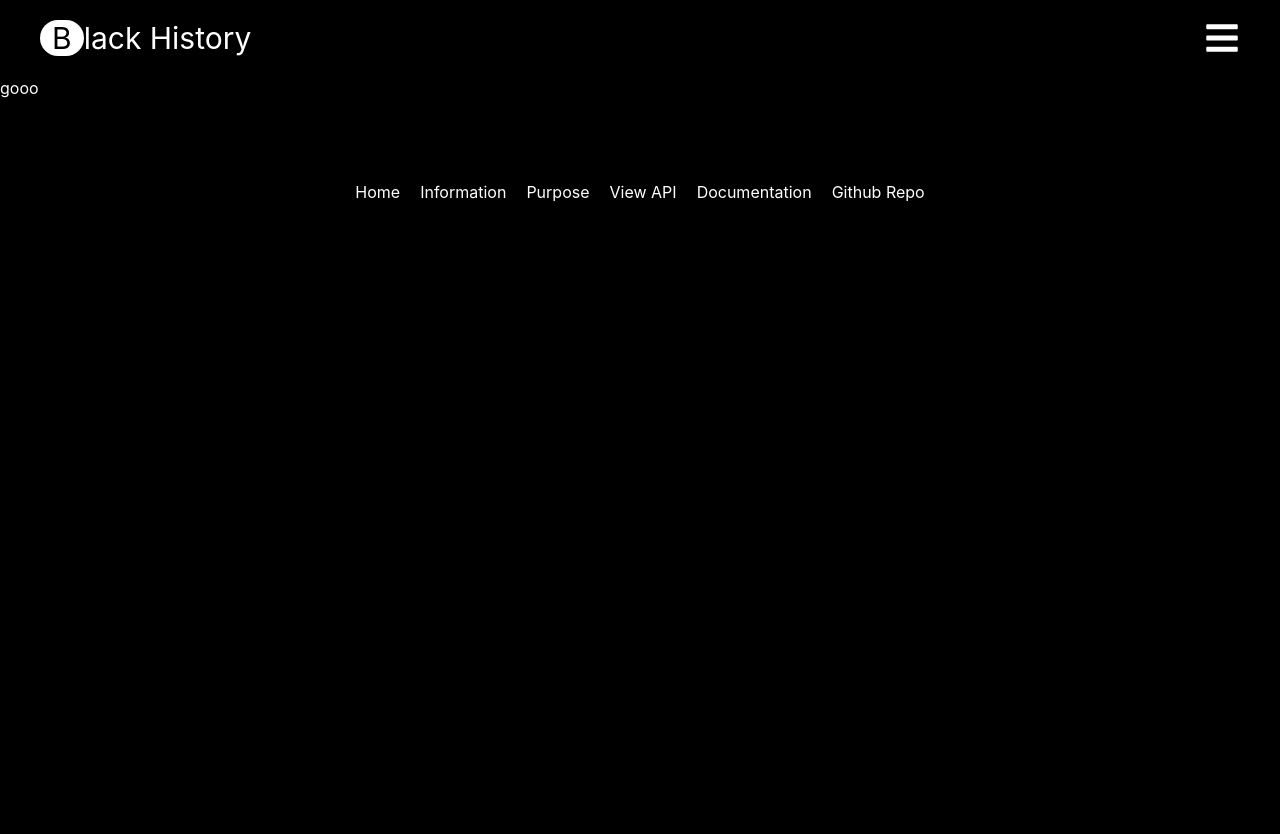
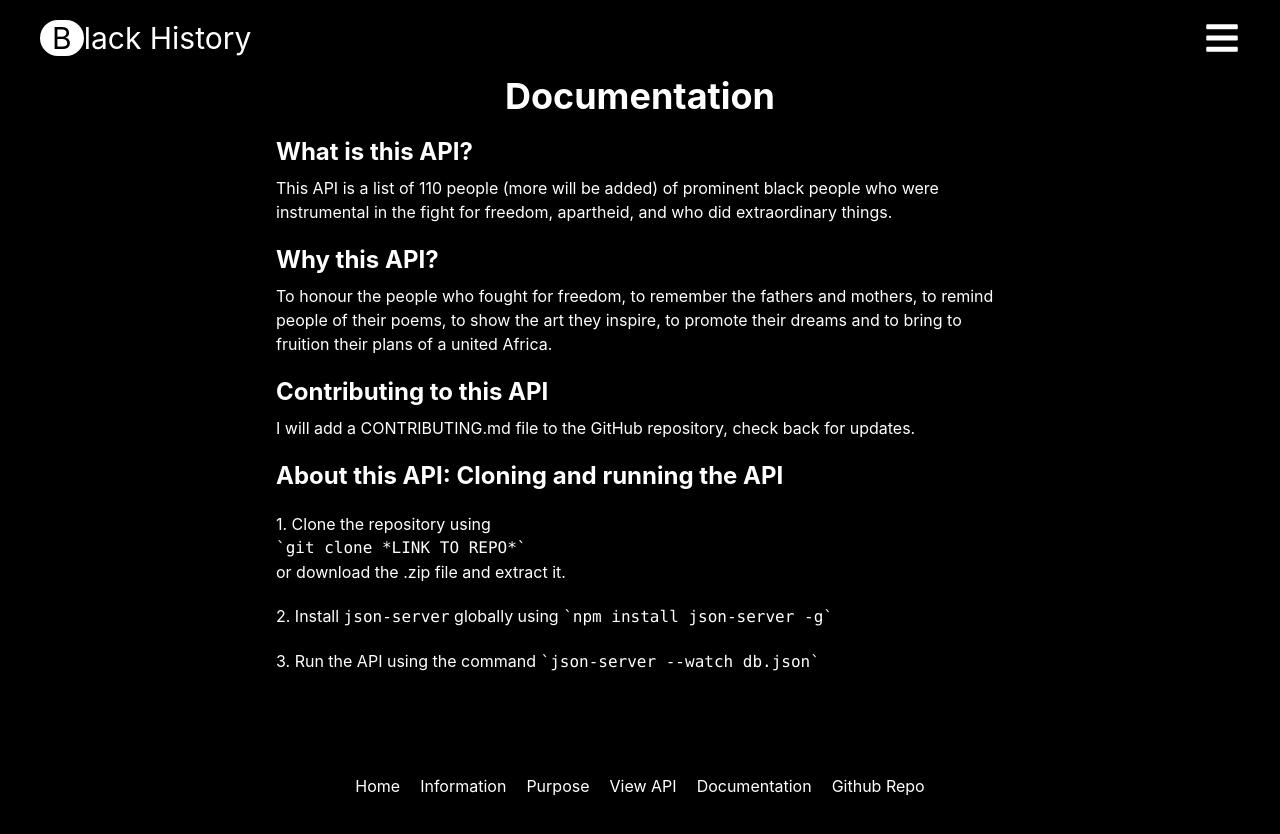
Before and after one commit to zourdyzou/black-history, a React (Create React App) app: page /documentation in a window 1280 px wide. Shown: the top 834 px of the page. Before the commit the page ends 800 px from the top, so only its background shows below. Built offline with nearby package versions, Linux system fonts and the light colour scheme.

Commit message:
creating documentation pages

```diff
--- a/src/pages/Documentation.js
+++ b/src/pages/Documentation.js
@@ -1,8 +1,50 @@
 const Documentation = () => {
   return (
-    <div>
-      <h1>gooo</h1>
-    </div>
+    <>
+      <h2 className="text-4xl text-center font-bold mb-2">Documentation</h2>
+      <div className="header-underline"></div>
+
+      <section className="px-5 md:max-w-xl md:mx-auto lg:max-w-3xl">
+        <h3 className="font-bold text-2xl mt-5 mb-2">What is this API?</h3>
+        <p>
+          This API is a list of 110 people (more will be added) of prominent
+          black people who were instrumental in the fight for freedom,
+          apartheid, and who did extraordinary things.
+        </p>
+
+        <h3 className="font-bold text-2xl mt-5 mb-2">Why this API?</h3>
+        <p>
+          To honour the people who fought for freedom, to remember the fathers
+          and mothers, to remind people of their poems, to show the art they
+          inspire, to promote their dreams and to bring to fruition their plans
+          of a united Africa.
+        </p>
+
+        <h3 className="font-bold text-2xl mt-5 mb-2">
+          Contributing to this API
+        </h3>
+        <p>
+          I will add a CONTRIBUTING.md file to the GitHub repository, check back
+          for updates.
+        </p>
+
+        <h3 className="font-bold text-2xl mt-5 mb-2">
+          About this API: Cloning and running the API
+        </h3>
+        <p className="my-5">
+          1. Clone the repository using <pre>`git clone *LINK TO REPO*`</pre>
+          or download the .zip file and extract it.
+        </p>
+        <p className="my-5">
+          2. Install <pre className="inline">json-server</pre> globally using{" "}
+          <pre className="inline">`npm install json-server -g`</pre>
+        </p>
+        <p className="my-5">
+          3. Run the API using the command{" "}
+          <pre className="inline">`json-server --watch db.json`</pre>
+        </p>
+      </section>
+    </>
   );
 };
 
--- a/src/pages/Purposes.js
+++ b/src/pages/Purposes.js
@@ -1,8 +1,20 @@
 const Purposes = () => {
   return (
-    <div>
-      <h1>purpose</h1>
-    </div>
+    <>
+      {/* <div className="px-5 mb-5">
+        <h2 className="text-center mb-2 text-4xl font-bold">
+          Purpose of the API
+        </h2>
+        <div className="header-underline"></div>
+        <p className="my-3 text-center md:max-w-xl md:mx-auto lg:max-w-3xl">
+          This API serves to honour prominent black people, both alive and
+          passed, who were instrumental in the freedom we enjoy today. It also
+          serves to honour all black people. As much as racism exists, we cannot
+          exist without each other. Credit to Wikipedia, the source of this
+          information.
+        </p>
+      </div> */}
+    </>
   );
 };
 
```
